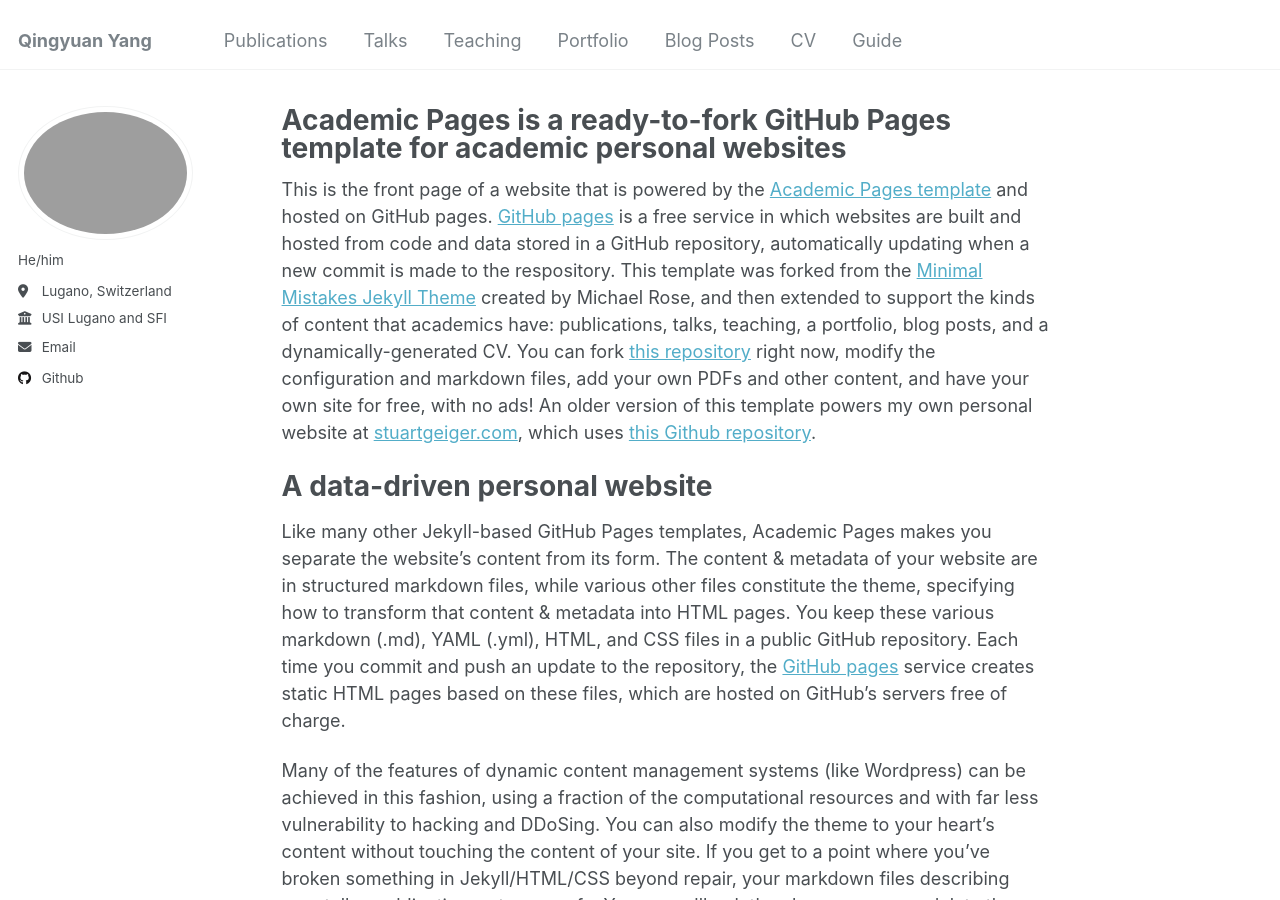
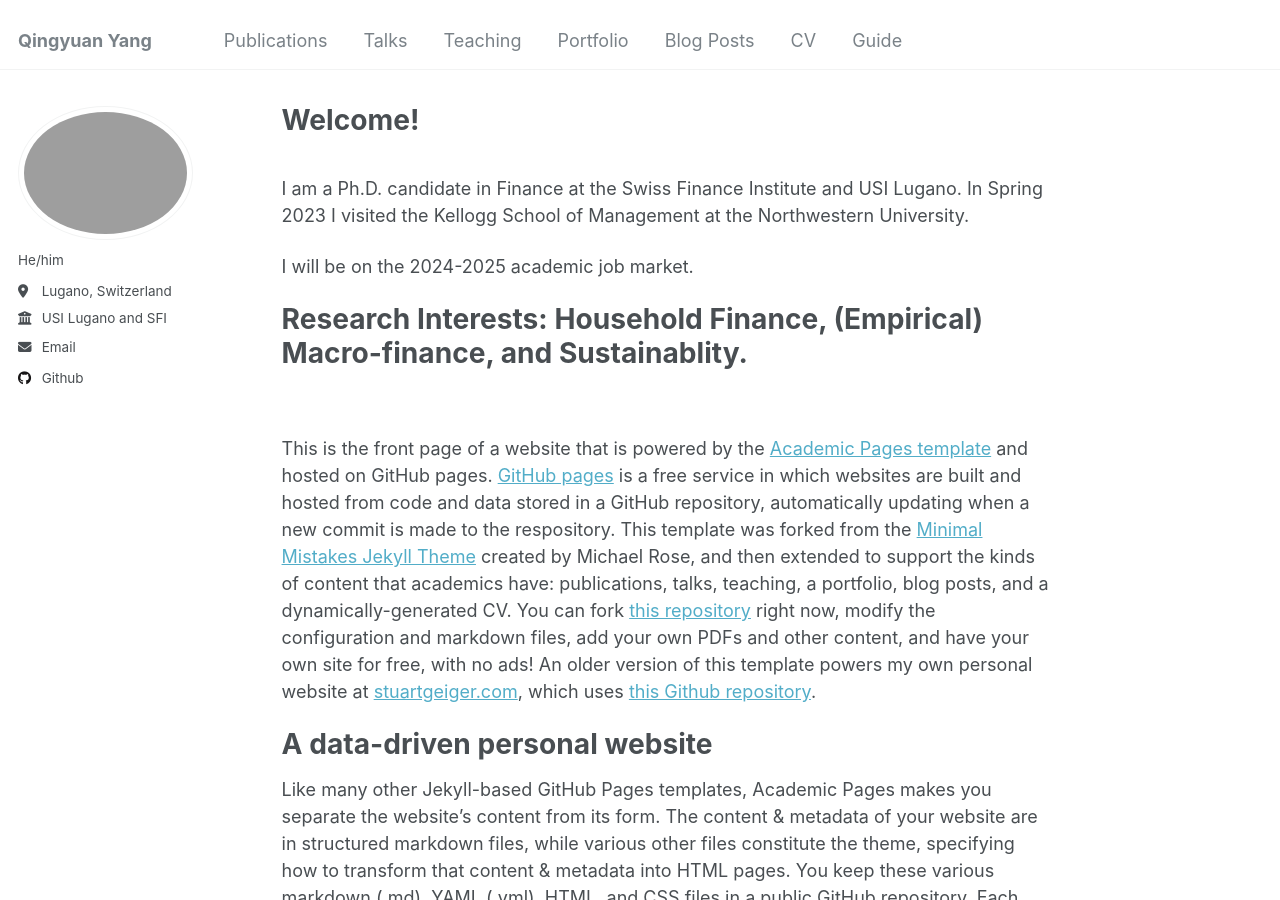
Before and after one commit to acctyl/qingyuan_yang.github.io, a Jekyll site: the page built from _pages/about.md, in a window 1280 px wide and 900 px high. Built offline with Jekyll 4.4.1, drawn with Linux system fonts in a browser that asks for light colours.

Commit message:
about.md
Update about

```diff
--- a/_pages/about.md
+++ b/_pages/about.md
@@ -1,11 +1,21 @@
 ---
 permalink: /
-title: "Academic Pages is a ready-to-fork GitHub Pages template for academic personal websites"
+title: "Welcome!"
 author_profile: true
 redirect_from:
   - /about/
   - /about.html
 ---
+
+<br>
+I am a Ph.D. candidate in Finance at the Swiss Finance Institute and USI Lugano. In Spring 2023 I visited the Kellogg School of Management at the Northwestern University.
+
+I will be on the 2024-2025 academic job market.
+
+Research Interests: Household Finance, (Empirical) Macro-finance, and Sustainablity.
+===
+
+<br>
 
 This is the front page of a website that is powered by the [Academic Pages template](https://github.com/academicpages/academicpages.github.io) and hosted on GitHub pages. [GitHub pages](https://pages.github.com) is a free service in which websites are built and hosted from code and data stored in a GitHub repository, automatically updating when a new commit is made to the respository. This template was forked from the [Minimal Mistakes Jekyll Theme](https://mmistakes.github.io/minimal-mistakes/) created by Michael Rose, and then extended to support the kinds of content that academics have: publications, talks, teaching, a portfolio, blog posts, and a dynamically-generated CV. You can fork [this repository](https://github.com/academicpages/academicpages.github.io) right now, modify the configuration and markdown files, add your own PDFs and other content, and have your own site for free, with no ads! An older version of this template powers my own personal website at [stuartgeiger.com](http://stuartgeiger.com), which uses [this Github repository](https://github.com/staeiou/staeiou.github.io).
 
```
